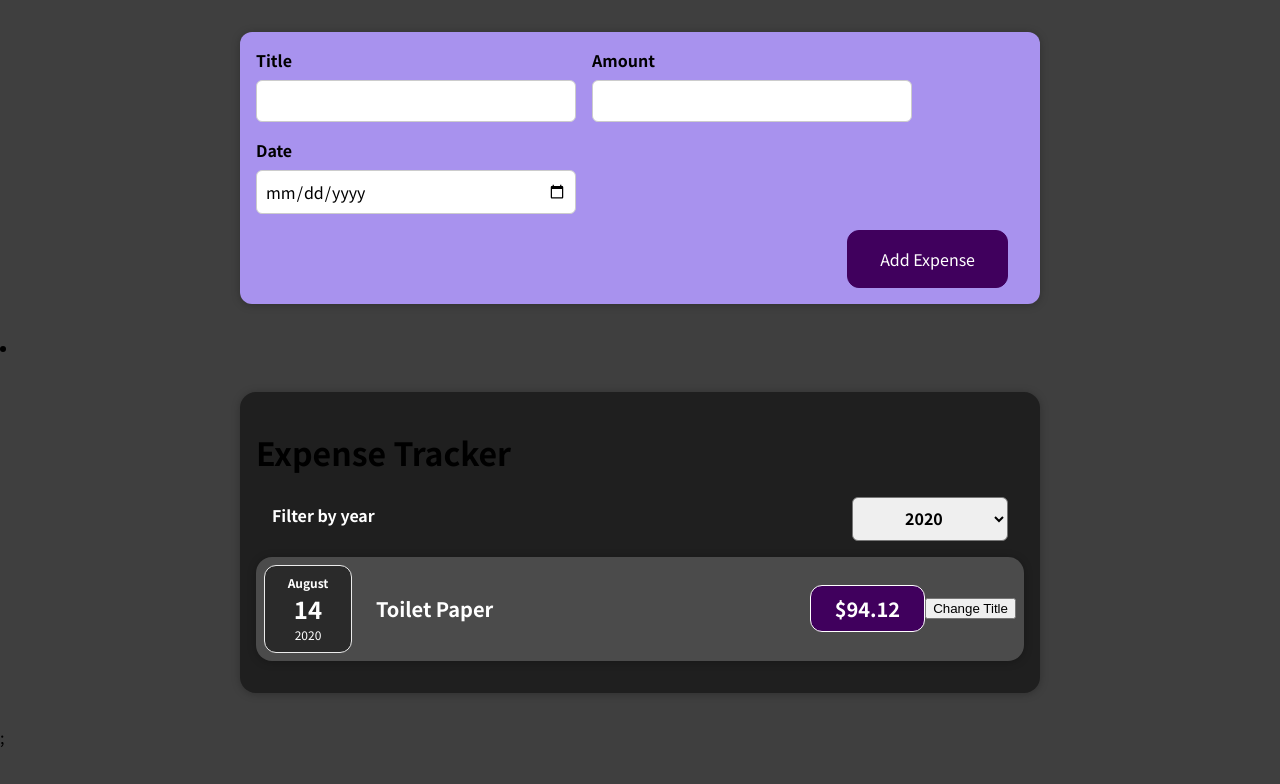
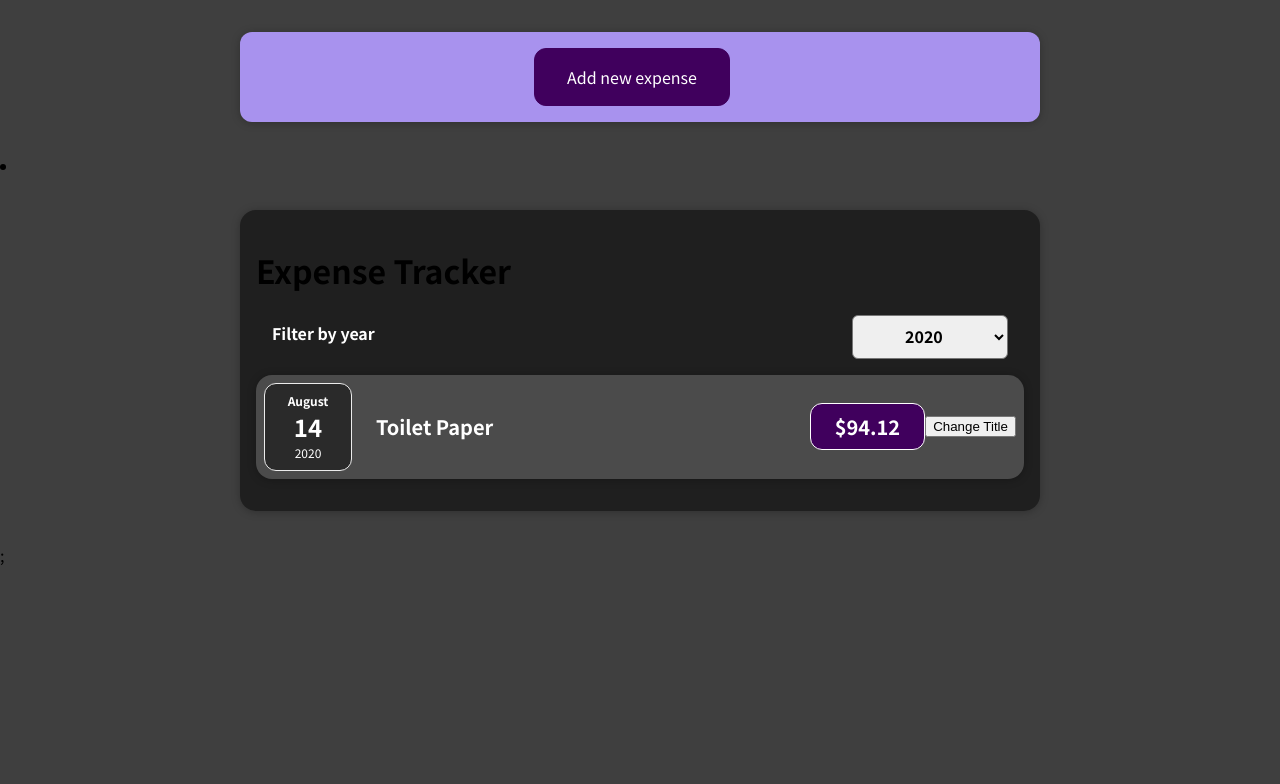
Before and after one commit to johngwells/Expense-Tracker, a React (Create React App) app: page / in a window 1280 px wide. Shown: the top 784 px of the page. Built offline with nearby package versions, Linux system fonts and the light colour scheme.

Commit message:
open and close expense form

```diff
--- a/src/components/NewExpense/ExpenseForm.js
+++ b/src/components/NewExpense/ExpenseForm.js
@@ -87,6 +87,7 @@
         </div>
       </div>
       <div className="new-expense__actions">
+        <button type="button" onClick={props.onCancel}>Cancel</button>
         <button type="submit">Add Expense</button>
       </div>
     </form>
--- a/src/components/NewExpense/NewExpense.js
+++ b/src/components/NewExpense/NewExpense.js
@@ -1,18 +1,34 @@
+import React, { useState } from "react";
+
 import "./NewExpense.css";
 import ExpenseForm from "./ExpenseForm";
 
 function NewExpense(props) {
+  const [isEditing, setIsEditing] = useState(false);
+
   const saveExpenseDataHandler = (enteredExpenseData) => {
     const expenseData = {
       ...enteredExpenseData,
       id: Math.random().toString()
     };
     props.onAddExpense(expenseData);
+    setIsEditing(false);
+  };
+
+  const startEditingHandler = () => {
+    setIsEditing(true);
+  };
+
+  const stopEditingHandler = () => {
+    setIsEditing(false);
   };
 
   return (
     <div className="new-expense">
-      <ExpenseForm onSaveExpenseData={saveExpenseDataHandler} />
+      {!isEditing && (
+        <button onClick={startEditingHandler}>Add new expense</button>
+      )}
+      {isEditing && <ExpenseForm onSaveExpenseData={saveExpenseDataHandler} onCancel={stopEditingHandler}/>}
     </div>
   );
 }
```
